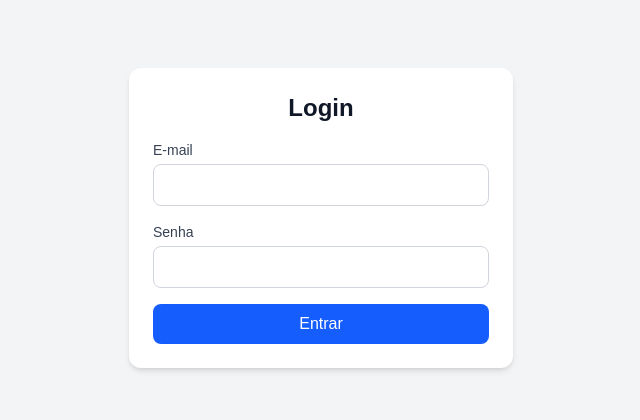
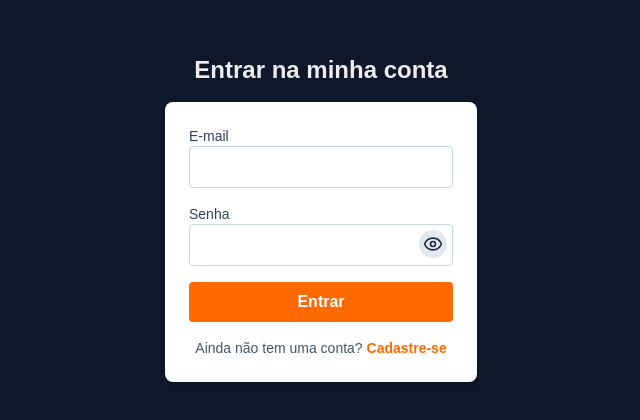
Before and after one commit to DevSamuelBarbosa/tarefas, a Next.js app: page /usuario/login in a window 1280 px wide. Shown: the part 182-602 px from the top of the page, without its empty margins (319-959 px from the left). Built offline with nearby package versions, Linux system fonts and the light colour scheme; no server answers.

Commit message:
Feat: Tela cadastro/login/listagem de tarefas

```diff
--- /dev/null
+++ b/src/app/painel/page.tsx
@@ -0,0 +1,81 @@
+'use client'
+
+import { useEffect, useState } from 'react'
+import api from '@/utils/api'
+import { useRouter } from 'next/navigation'
+import { PlusCircle } from 'lucide-react'
+import { toast } from 'react-hot-toast'
+import Header from '@/components/Header'
+
+
+interface Tarefa {
+	id: string
+	titulo: string
+	descricao?: string
+	status: string
+	criada_em: string
+}
+
+export default function Painel() {
+	const router = useRouter()
+	const [tarefas, setTarefas] = useState<Tarefa[]>([])
+	const [carregando, setCarregando] = useState(true)
+
+	const carregarTarefas = async () => {
+		try {
+			const response = await api.get('/tarefas')
+			setTarefas(response.data)
+		} catch (error) {
+			toast.error('Erro ao carregar tarefas')
+		} finally {
+			setCarregando(false)
+		}
+	}
+
+	useEffect(() => {
+		carregarTarefas()
+	}, [])
+
+	return (
+		<>
+			<Header />
+			<div className="min-h-screen bg-slate-900 p-6 text-white">
+				<div className="max-w-4xl mx-auto">
+					<div className="flex items-center justify-between mb-6">
+						<h1 className="text-2xl font-bold">Suas Tarefas</h1>
+						<button onClick={() => router.push('/painel/nova')}
+							className="flex items-center gap-2 bg-orange-500 hover:bg-orange-600 text-white font-semibold px-4 py-2 rounded transition">
+							<PlusCircle size={20} />
+							Nova Tarefa
+						</button>
+					</div>
+
+					{carregando ? (
+						<p>Carregando tarefas...</p>
+					) : tarefas.length === 0 ? (
+						<p>Você ainda não tem tarefas.</p>
+					) : (
+						<ul className="space-y-4">
+							{tarefas.map((tarefa) => (
+								<li key={tarefa.id} className="bg-white text-slate-800 p-4 rounded-lg shadow-md">
+									<div className="flex justify-between items-start">
+										<div>
+											<h2 className="text-lg font-semibold">{tarefa.titulo}</h2>
+											{tarefa.descricao && <p className="text-sm text-slate-600 mt-1">{tarefa.descricao}</p>}
+										</div>
+										<span className="text-sm px-2 py-1 rounded bg-slate-200 text-slate-700">
+											{tarefa.status}
+										</span>
+									</div>
+									<p className="text-xs text-slate-500 mt-2">
+										Criada em: {new Date(tarefa.criada_em).toLocaleString()}
+									</p>
+								</li>
+							))}
+						</ul>
+					)}
+				</div>
+			</div>
+		</>
+	)
+}
--- a/src/app/usuario/cadastro/page.tsx
+++ b/src/app/usuario/cadastro/page.tsx
@@ -1,6 +1,6 @@
 'use client'
 
-import { useState } from 'react'
+import { useState, useEffect } from 'react'
 import api from '@/utils/api'
 import { useRouter } from 'next/navigation'
 import { Eye, EyeOff } from 'lucide-react'
@@ -17,6 +17,24 @@ export default function CadastroUsuario() {
 	const [erro, setErro] = useState<string | null>(null)
 	const [emailErro, setEmailErro] = useState('')
 	const [carregando, setCarregando] = useState(false)
+  	const [verificandoAuth, setVerificandoAuth] = useState(true)
+
+	useEffect(() => {
+		const token = localStorage.getItem('token')
+		if (token) {
+			router.replace('/painel') // redireciona se já estiver logado
+		} else {
+			setVerificandoAuth(false) // libera a tela se não estiver logado
+		}
+	}, [])
+
+	if (verificandoAuth) {
+		return (
+			<div className="flex items-center justify-center min-h-screen bg-slate-900">
+				<p className="text-white font-bold">Aguarde...</p>
+			</div>
+		)
+	}
 
 
 	const handleCadastro = async (e: React.FormEvent) => {
@@ -35,7 +53,7 @@ export default function CadastroUsuario() {
 
 		try {
 			await api.post('/auth/registro', { nome, email, senha })
-			toast.success(`Usuário ${nome} foi cadastrado com sucesso!`, {duration: 5000})
+			toast.success(`Usuário ${nome} foi cadastrado com sucesso!`, { duration: 5000 })
 			router.push('/usuario/login')
 		} catch (err: any) {
 			setErro(err?.response?.data?.error || 'Erro ao cadastrar usuário')
@@ -93,6 +111,15 @@ export default function CadastroUsuario() {
 				<button type="submit" disabled={carregando} className="disabled:opacity-50 w-full font-semibold text-white p-2 rounded bg-orange-500 hover:bg-orange-600 cursor-pointer transition duration-200">
 					{carregando ? 'Aguarde...' : 'Cadastrar'}
 				</button>
+
+				<div className='flex flex-col items-center'>
+					<p className="text-sm text-slate-600">
+						Já possui uma conta?{' '}
+						<a href="/usuario/login" className="text-orange-500 font-bold hover:underline">
+							Clique aqui para entrar
+						</a>
+					</p>
+				</div>
 			</form>
 		</div>
 	)
--- a/src/app/usuario/login/page.tsx
+++ b/src/app/usuario/login/page.tsx
@@ -1,59 +1,102 @@
 'use client'
 
-import { useState } from 'react'
+import { useState, useEffect } from 'react'
+import api from '@/utils/api'
 import { useRouter } from 'next/navigation'
-import api from '@/utils/api'
-import { saveToken } from '@/utils/auth'
+import { Eye, EyeOff } from 'lucide-react'
+import { toast } from 'react-hot-toast'
 
-export default function LoginPage() {
+export default function LoginUsuario() {
+	const router = useRouter()
+
 	const [email, setEmail] = useState('')
 	const [senha, setSenha] = useState('')
-    const [error, setError] = useState('')
-    const router = useRouter()
+	const [mostrarSenha, setMostrarSenha] = useState(false)
+	const [erro, setErro] = useState<string | null>(null)
+	const [carregando, setCarregando] = useState(false)
+  	const [verificandoAuth, setVerificandoAuth] = useState(true)
+
+	useEffect(() => {
+		const token = localStorage.getItem('token')
+		if (token) {
+			router.replace('/painel') // redireciona se já estiver logado
+		} else {
+			setVerificandoAuth(false) // libera a tela se não estiver logado
+		}
+	}, [])
+
+	if (verificandoAuth) {
+		return (
+			<div className="flex items-center justify-center min-h-screen bg-slate-900">
+				<p className="text-white font-bold">Aguarde...</p>
+			</div>
+		)
+	}
 
 	const handleLogin = async (e: React.FormEvent) => {
 		e.preventDefault()
-        setError('')
+		setErro(null)
+		setCarregando(true)
 
 		try {
 			const response = await api.post('/auth/login', { email, senha })
-            const { token } = response.data
-            saveToken(token)
+			const token = response.data.token
+			localStorage.setItem('token', token)
+			toast.success('Seja bem-vindo!', { duration: 5000 })
 			router.push('/painel')
 		} catch (err: any) {
-            setError(err.response?.data?.message || 'Erro ao fazer login')
+			setErro(err?.response?.data?.error || 'Erro ao fazer login')
+		} finally {
+			setCarregando(false)
 		}
 	}
 
 	return (
-        <div className="min-h-screen flex items-center justify-center bg-gray-100">
-            <div className="w-full max-w-sm bg-white rounded-xl shadow-md p-6">
-                <h1 className="text-2xl font-bold mb-4 text-gray-900 text-center">Login</h1>
-                <form onSubmit={handleLogin} className="space-y-4">
+		<div className="flex flex-col items-center justify-center min-h-screen bg-slate-900 p-4">
+			<h1 className="text-2xl font-bold mb-4">Entrar na minha conta</h1>
+			<form onSubmit={handleLogin} className="w-3/12 flex flex-col gap-4 bg-white p-6 rounded-lg shadow-md">
 				<div>
-                        <label className="block text-sm font-medium text-gray-700 mb-1">E-mail</label>
+					<label className="block text-sm text-slate-700 font-medium">E-mail</label>
 					<input
 						type="email"
-                            className="w-full border border-gray-300 text-gray-700 rounded-lg px-3 py-2 focus:outline-none focus:ring-2 focus:ring-blue-500"
 						value={email}
-                            onChange={e => setEmail(e.target.value)}
+						onChange={(e) => setEmail(e.target.value)}
 						required
+						className="w-full p-2 border rounded text-slate-800 border-slate-300 focus:outline-none focus:ring-1 focus:ring-slate-400"
 					/>
 				</div>
+
 				<div>
-                        <label className="block text-sm font-medium text-gray-700 mb-1">Senha</label>
+					<label className="block text-sm text-slate-700 font-medium">Senha</label>
+					<div className="relative">
 						<input
-                            type="password"
-                            className="w-full border border-gray-300 text-gray-700 rounded-lg px-3 py-2 focus:outline-none focus:ring-2 focus:ring-blue-500"
+							type={mostrarSenha ? 'text' : 'password'}
 							value={senha}
-                            onChange={e => setSenha(e.target.value)}
+							onChange={(e) => setSenha(e.target.value)}
 							required
+							className="w-full p-2 border rounded text-slate-800 border-slate-300 focus:outline-none focus:ring-1 focus:ring-slate-400 pr-10"
 						/>
+						<button type="button" onClick={() => setMostrarSenha(!mostrarSenha)} className="bg-slate-200 rounded-full p-1 absolute right-1.5 top-1.5 text-sm text-slate-800 cursor-pointer">
+							{mostrarSenha ? <EyeOff size={20} /> : <Eye size={20} />}
+						</button>
 					</div>
-                    {error && <p className="text-red-500 text-sm">{error}</p>}
-                    <button type="submit" className="w-full bg-blue-600 text-white py-2 rounded-lg hover:bg-blue-700 transition-colors cursor-pointer">Entrar</button>
+				</div>
+
+				{erro && <p className="text-red-500 text-sm">{erro}</p>}
+
+				<button type="submit" disabled={carregando} className="disabled:opacity-50 w-full font-semibold text-white p-2 rounded bg-orange-500 hover:bg-orange-600 cursor-pointer transition duration-200">
+					{carregando ? 'Aguarde...' : 'Entrar'}
+				</button>
+
+				<div className='flex flex-col items-center'>
+					<p className="text-sm text-slate-600">
+						Ainda não tem uma conta?{' '}
+						<a href="/usuario/cadastro" className="text-orange-500 font-bold hover:underline">
+							Cadastre-se
+						</a>
+					</p>
+				</div>
 			</form>
-            </div>
 		</div>
 	)
 }
--- /dev/null
+++ b/src/components/Header.tsx
@@ -0,0 +1,40 @@
+'use client'
+
+import { useEffect, useState } from 'react'
+import { useRouter } from 'next/navigation'
+import api from '@/utils/api'
+
+export default function Header() {
+	const [nome, setNome] = useState('')
+	const router = useRouter()
+
+	useEffect(() => {
+		const fetchUsuario = async () => {
+			try {
+				const response = await api.get('/auth/usuariologado')
+				setNome(response.data.nome)
+			} catch (err) {
+				router.push('/usuario/login')
+			}
+		}
+
+		fetchUsuario()
+	}, [])
+
+	const sair = () => {
+		localStorage.removeItem('token')
+		router.push('/usuario/login')
+	}
+
+	return (
+		<header className="bg-slate-800 text-white px-6 py-4 flex justify-between items-center">
+			<h1 className="text-lg font-bold">Painel</h1>
+			<div className="flex items-center gap-4">
+				<span className="text-base font-bold">{nome}</span>
+				<button onClick={sair} className="bg-slate-300 hover:bg-slate-400 px-3 py-1 rounded text-sm text-slate-800 cursor-pointer transition duration-200">
+					Sair
+				</button>
+			</div>
+		</header>
+	)
+}
--- a/src/utils/api.ts
+++ b/src/utils/api.ts
@@ -1,7 +1,19 @@
 import axios from 'axios'
 
 const api = axios.create({
-  baseURL: process.env.NEXT_PUBLIC_API_URL,
+	baseURL: process.env.NEXT_PUBLIC_API_URL,
 })
 
+// Interceptor para incluir o token em todas as requisições
+api.interceptors.request.use(
+	(config) => {
+		const token = typeof window !== 'undefined' ? localStorage.getItem('token') : null
+		if (token) {
+			config.headers.Authorization = `Bearer ${token}`
+		}
+		return config
+	},
+	(error) => Promise.reject(error)
+)
+
 export default api
```
Also changed, not shown: src/app/painel/painelPage.tsx (deleted). Lines whose indentation alone changed are shown as unchanged.
